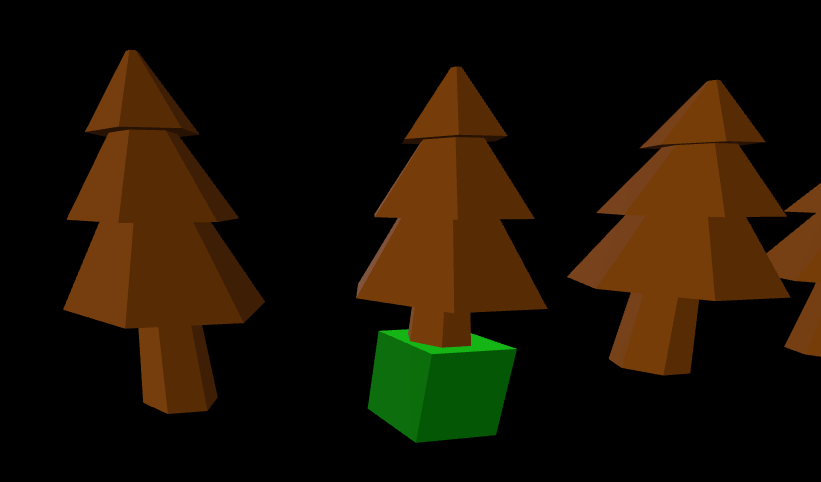
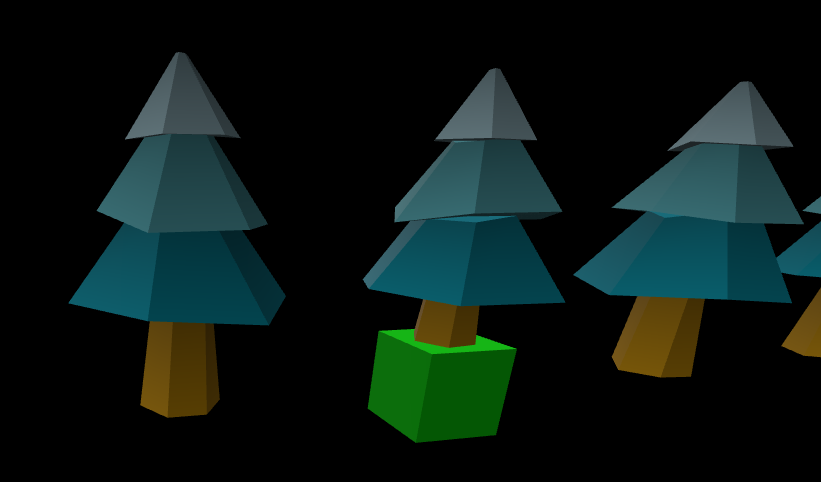
Before and after one commit to eliemichel/PolyworldJs, a plain HTML site: page index.html in a window 1280 px wide. Shown: the whole page, without its empty margins (459-1280 px from the left). Drawn offline with Linux system fonts and the light colour scheme; animation ran at ten frames a second.

Commit message:
vertex attributes

```diff
--- a/TreeGeometryBuilder.js
+++ b/TreeGeometryBuilder.js
@@ -1,3 +1,8 @@
+import {
+    InstancedBufferGeometry,
+    BufferAttribute,
+} from 'three';
+
 export class TreeGeometryBuilder {
     constructor(params) {
         this.params = {
@@ -7,24 +12,28 @@ export class TreeGeometryBuilder {
                     height: 1,
                     bottomRadius: 0.4,
                     topRadius: 0.3,
+                    color: [1.0, 0.5, 0.0],
                 },
                 {
                     sideCount: 6,
                     height: 0.8,
                     bottomRadius: 1.0,
                     topRadius: 0.5,
+                    color: [0.0, 0.6, 0.8],
                 },
                 {
                     sideCount: 6,
                     height: 0.7,
                     bottomRadius: 0.8,
                     topRadius: 0.3,
+                    color: [0.2, 0.8, 0.9],
                 },
                 {
                     sideCount: 6,
                     height: 0.6,
                     bottomRadius: 0.5,
                     topRadius: 0.05,
+                    color: [0.6, 0.9, 1.0],
                 },
             ],
             ...params
@@ -61,6 +70,7 @@ export class TreeGeometryBuilder {
             height,
             bottomRadius,
             topRadius,
+            color,
         } = floor;
 
         let c = context.offset;
@@ -75,12 +85,16 @@ export class TreeGeometryBuilder {
             for (let k = 0 ; k < 6 ; ++k) {
                 const j = [0, 2, 1, 1, 2, 3][k];
                 const radius = j < 2 ? bottomRadius : topRadius;
-                const y = context.heightOffset + (j < 2 ? 0 : height);
+                const localHeightFac = j < 2 ? 0.0 : 1.0;
+                const y = context.heightOffset + localHeightFac * height;
                 const angle = j % 2 == 0 ? angleBegin : angleEnd
                 const cos = Math.cos(angle);
                 const sin = Math.sin(angle);
-                buffers.position.set([radius * cos, y, radius * sin], 3 * c);
+                buffers.position.set([cos, y, sin], 3 * c);
                 buffers.normal.set([cosHalf, 0, sinHalf], 3 * c);
+                buffers.color.set(color, 3 * c);
+                buffers.radius.set([radius], c);
+                buffers.height.set([y, localHeightFac], 2 * c);
                 ++c;
             }
         }
@@ -95,8 +109,11 @@ export class TreeGeometryBuilder {
                 const angle = j % 2 == 0 ? angleEnd : angleBegin
                 const cos = Math.cos(angle);
                 const sin = Math.sin(angle);
-                buffers.position.set([radius * cos, y, radius * sin], 3 * c);
+                buffers.position.set([cos, y, sin], 3 * c);
                 buffers.normal.set([0, 1, 0], 3 * c);
+                buffers.color.set(color, 3 * c);
+                buffers.radius.set([radius], c);
+                buffers.height.set([y, 1.0], 2 * c);
                 ++c;
             }
         }
@@ -111,8 +128,11 @@ export class TreeGeometryBuilder {
                 const angle = j % 2 == 0 ? angleBegin : angleEnd
                 const cos = Math.cos(angle);
                 const sin = Math.sin(angle);
-                buffers.position.set([radius * cos, y, radius * sin], 3 * c);
+                buffers.position.set([cos, y, sin], 3 * c);
                 buffers.normal.set([0, -1, 0], 3 * c);
+                buffers.color.set(color, 3 * c);
+                buffers.radius.set([radius], c);
+                buffers.height.set([y, 0.0], 2 * c);
                 ++c;
             }
         }
@@ -137,4 +157,29 @@ export class TreeGeometryBuilder {
         }
         console.assert(ctx.offset == this.getCounts().corners);
     }
+
+    createBuffers() {
+        const counts = this.getCounts();
+        const vertexData = {
+            position: new Float32Array(3 * counts.corners),
+            normal: new Float32Array(3 * counts.corners),
+            color: new Float32Array(3 * counts.corners),
+            radius: new Float32Array(counts.corners),
+            height: new Float32Array(2 * counts.corners),
+        };
+        return vertexData;
+    }
+
+    createGeometry() {
+        const vertexData = this.createBuffers();
+        this.fillAttributes(vertexData);
+
+        const geometry = new InstancedBufferGeometry();
+        geometry.setAttribute( 'position', new BufferAttribute( vertexData.position, 3 ) );
+        geometry.setAttribute( 'normal', new BufferAttribute( vertexData.normal, 3 ) );
+        geometry.setAttribute( 'color', new BufferAttribute( vertexData.color, 3 ) );
+        geometry.setAttribute( 'radius', new BufferAttribute( vertexData.radius, 1 ) );
+        geometry.setAttribute( 'height', new BufferAttribute( vertexData.height, 2 ) );
+        return geometry;
+    }
 }
--- a/TreeMaterial.js
+++ b/TreeMaterial.js
@@ -30,8 +30,8 @@ export class TreeMaterial extends MeshStandardMaterial {
         time: { value: 0.0 },
     };
 
-    constructor() {
-        super( { color: 0xff8800 } );
+    constructor(opts) {
+        super(opts);
 
         this.onBeforeCompile = (shader) => {
             // Patching from https://github.com/mrdoob/three.js/blob/dev/src/renderers/shaders/ShaderLib/meshphysical.glsl.js
@@ -39,17 +39,27 @@ export class TreeMaterial extends MeshStandardMaterial {
                 shader.uniforms[key] = entry;
             }
 
+            const injectAfterCommon = document.getElementById('injectAfterCommon').textContent;
+            const injectAfterBeginVertex = document.getElementById('injectAfterBeginVertex').textContent;
+            const injectAfterColorVertex = document.getElementById('injectAfterColorVertex').textContent;
+
             shader.vertexShader = shader.vertexShader
                 .replace(
                     `#include <common>`,
                     `#include <common>
-                    uniform float time;
+                    ${injectAfterCommon}
+                    `
+                )
+                .replace(
+                    `#include <color_vertex>`,
+                    `#include <color_vertex>
+                    ${injectAfterColorVertex}
                     `
                 )
                 .replace(
                     `#include <begin_vertex>`,
                     `#include <begin_vertex>
-                    transformed.x += sin(time) * transformed.y + float(gl_InstanceID) * 3.0;
+                    ${injectAfterBeginVertex}
                     `
                 );
 
--- a/index.html
+++ b/index.html
@@ -7,49 +7,45 @@
 	</head>
 
 	<body>
-        <script id="vertexShader" type="x-shader/x-vertex">
+		<script id="injectAfterCommon" type="x-shader/x-vertex">
 
-			precision mediump float;
-			precision mediump int;
+			uniform float time;
 
-			uniform mat4 modelViewMatrix;
-			uniform mat4 projectionMatrix;
+			attribute float radius;
+			attribute vec2 height;
 
-			attribute vec3 position;
-			attribute vec4 color;
-
-			varying vec3 vPosition;
-			varying vec4 vColor;
-
-			void main()	{
-
-				vPosition = position;
-				vColor = color;
-
-				gl_Position = projectionMatrix * modelViewMatrix * vec4( position, 1.0 );
-
+			float rand31(vec3 seed1, float seed2) {
+				return rand(vec2(
+					rand(seed1.xy),
+					rand(vec2(seed1.z, seed2))
+				));
 			}
 
 		</script>
 
-		<script id="fragmentShader" type="x-shader/x-fragment">
+		<script id="injectAfterBeginVertex" type="x-shader/x-vertex">
 
-			precision mediump float;
-			precision mediump int;
+			//transformed.x += sin(time) * transformed.y + float(gl_InstanceID) * 3.0;
 
-			uniform float time;
+			// Radius
+			transformed.xz *= radius;
 
-			varying vec3 vPosition;
-			varying vec4 vColor;
+			// Instance transformation
+			transformed.x += float(gl_InstanceID) * 3.0;
 
-			void main()	{
+			// Noise
+			vec3 offset = vec3(
+				rand31(transformed.xyz, 0.5 / 3.0),
+				rand31(transformed.xyz, 1.5 / 3.0),
+				rand31(transformed.xyz, 2.5 / 3.0)
+			) - 0.5;
+			transformed.xyz += normalize(offset) * 0.1 * radius;
 
-				vec4 color = vec4( vColor );
-				color.r += sin( vPosition.x * 10.0 + time ) * 0.5;
+		</script>
 
-				gl_FragColor = color;
+		<script id="injectAfterColorVertex" type="x-shader/x-vertex">
 
-			}
+			vColor *= mix(1.0, 0.5, height.y);
 
 		</script>
 
--- a/main.js
+++ b/main.js
@@ -34,18 +34,10 @@ cube.position.set( 3, 0, 0 );
 scene.add( cube );
 
 const builder = new TreeGeometryBuilder();
-const counts = builder.getCounts();
-const vertexData = {
-    position: new Float32Array(3 * counts.corners),
-    normal: new Float32Array(3 * counts.corners),
-};
-builder.fillAttributes(vertexData);
-
-const treeGeo = new InstancedBufferGeometry();
+const treeGeo = builder.createGeometry();
 treeGeo.instanceCount = 10;
-treeGeo.setAttribute( 'position', new BufferAttribute( vertexData.position, 3 ) );
-treeGeo.setAttribute( 'normal', new BufferAttribute( vertexData.normal, 3 ) );
 const treeMat = new TreeMaterial();
+treeMat.vertexColors = true;
 const mesh = new Mesh( treeGeo, treeMat );
 scene.add( mesh );
 
```
Lines whose indentation alone changed are shown as unchanged.
